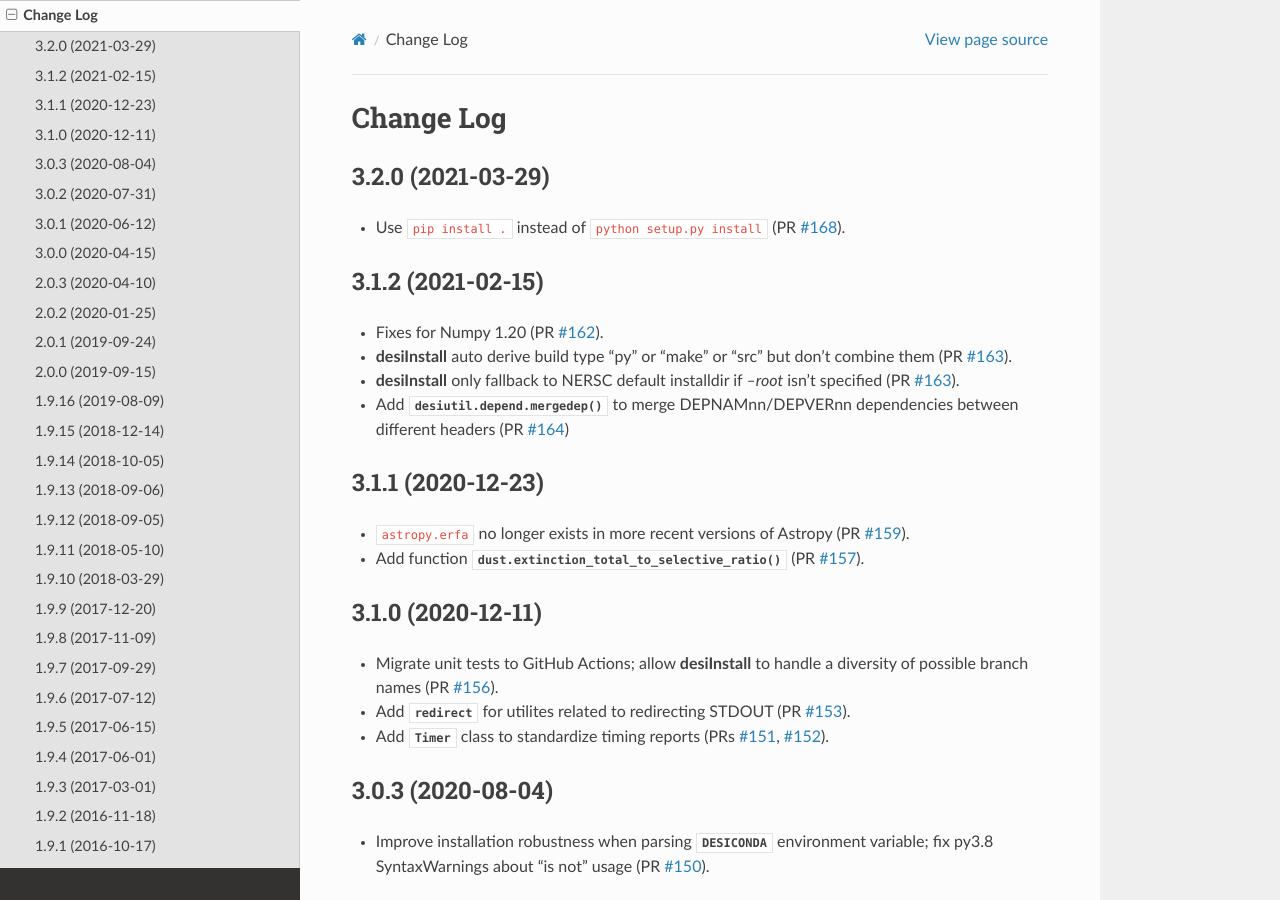
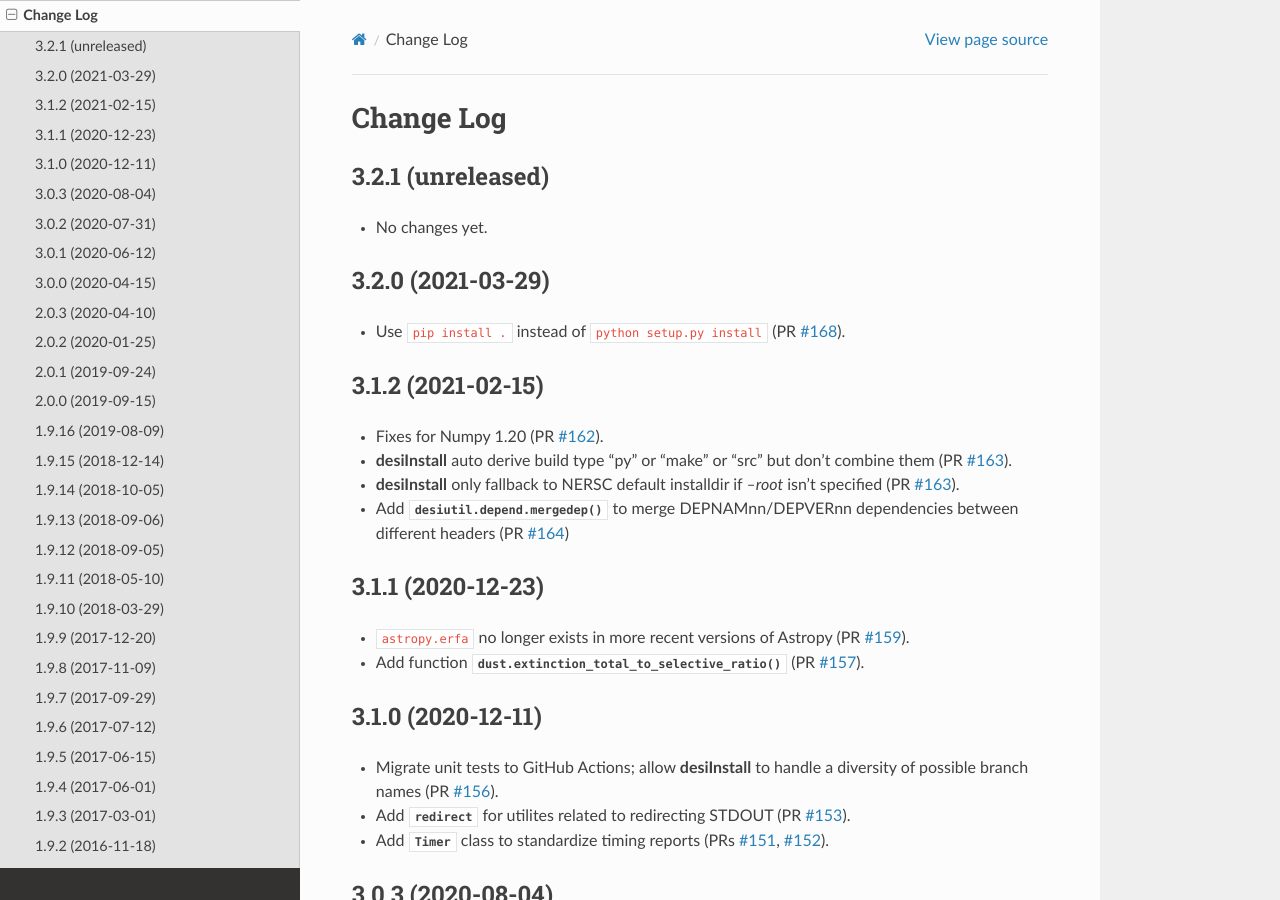
Before and after one commit to desihub/desiutil, a Sphinx documentation site: the page built from doc/changes.rst, in a window 1280 px wide and 900 px high. Built offline with Sphinx 7.4.7 and the Read the Docs theme 2.0.0, drawn with Linux system fonts in a browser that asks for light colours.

Commit message:
bump version after tag

```diff
--- a/doc/changes.rst
+++ b/doc/changes.rst
@@ -1,6 +1,11 @@
 ==========
 Change Log
 ==========
+
+3.2.1 (unreleased)
+------------------
+
+* No changes yet.
 
 3.2.0 (2021-03-29)
 ------------------
--- a/py/desiutil/_version.py
+++ b/py/desiutil/_version.py
@@ -1 +1 @@
-__version__ = '3.2.0'
+__version__ = '3.2.1.dev916'
```
